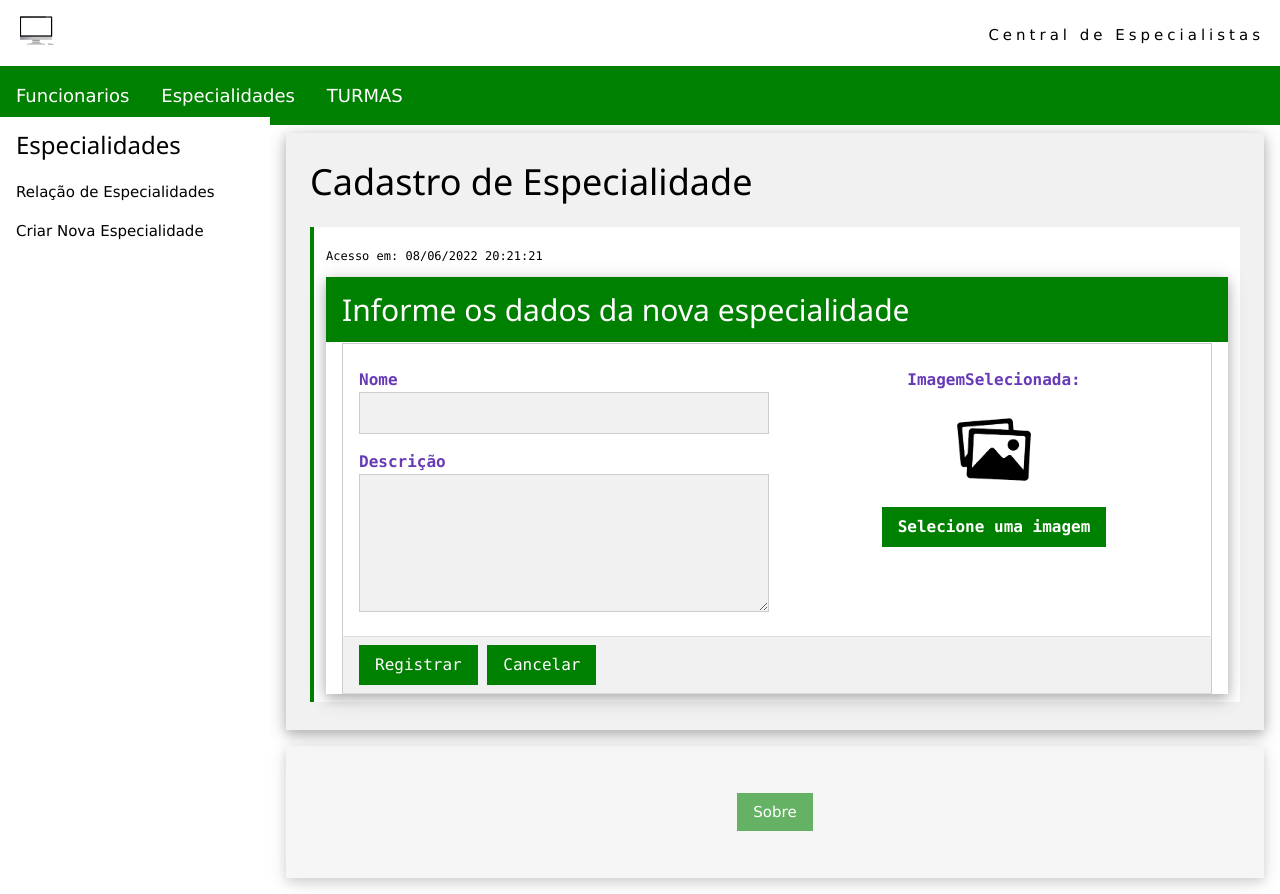
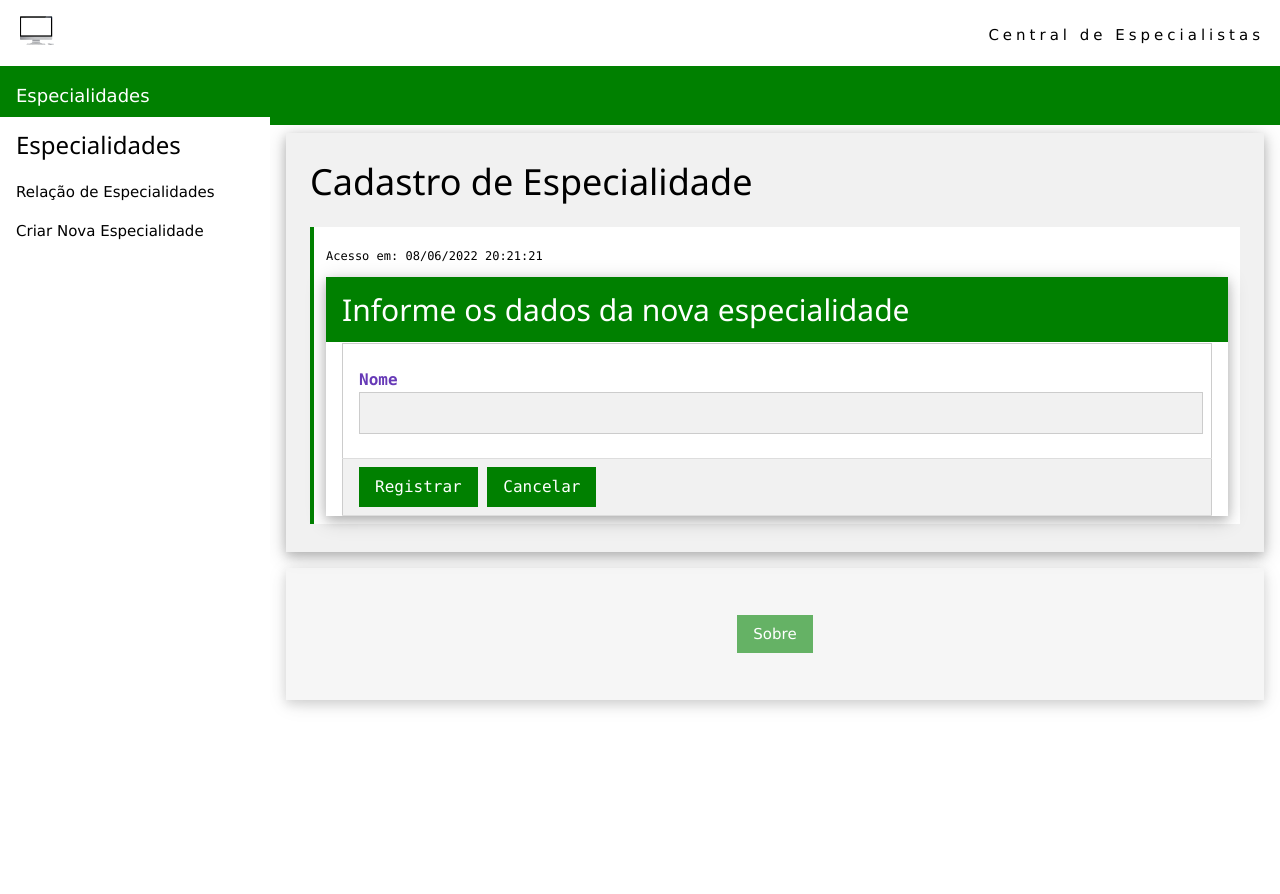
Before and after one commit to Sardagna/Experi-ncia-Criativa-Projetando-Solu-es-Computacionais, a PHP site: page /EspIncluir.php in a window 1280 px wide. After the commit the page ends 709 px from the top, so only its background shows below. Run offline with PHP 8.4, Linux system fonts and the light colour scheme.

Commit message:
alteraçoes em sala

```diff
--- a/EspAtualizar.php
+++ b/EspAtualizar.php
@@ -34,7 +34,7 @@
 
 <body onload="w3_show_nav('menuEsp')">
 
-	<!-- Inclui MENU.PHP
+	<!-- Inclui MENU.PHP -->
 <?php require 'menu.php'; ?>
 <?php require 'conectaBD.php'; ?>
 
--- a/EspIncluir.php
+++ b/EspIncluir.php
@@ -67,28 +67,13 @@
                                     <!-- input type="hidden" id="acaoForm" name="acaoForm" value="Contratar" -->
                                     <p>
                                         <label class="w3-text-deep-purple"><b>Nome</b></label>
-                                        <input class="w3-input w3-border w3-light-grey" name="Nome" type="text" pattern="[a-zA-Z\u00C0-\u00FF ]{10,100}$" title="Nome da especialidade entre 10 e 100 letras." required>
-                                    </p>
-                                    <p>
-                                        <label class="w3-text-deep-purple"><b>Descrição</b></label>
-                                        <textarea class="w3-input w3-border w3-light-grey " name="Descrição" rows="5" title="Texto Descritivo" required></textarea>
-                                    </p>
-                                </td>
-                                <td style="text-align:center">
-                                    <p>
-                                        <label class="w3-text-deep-purple"><b>ImagemSelecionada: </b></label>
-                                        <p><img id="imagemSelecionada" src="imagens/imagem.png" /></p>
-                                    </p>
-                                    <p>
-                                        <label class="w3-btn w3-theme"><b>Selecione uma imagem</b>
-                                        <input type="hidden" name="MAX_FILE_SIZE" value="16777215" />
-                                        <input type="file" id="Imagem" name="Imagem" accept="imagem/*" onchange="validaImagem(this);"></label>
+                                        <input class="w3-input w3-border w3-light-grey" name="Descricao" type="text" pattern="[a-zA-Z\u00C0-\u00FF ]{10,100}$" title="Nome da especialidade entre 10 e 100 letras." required>
                                     </p>
                                 </td>
                             <tr>
                                 <td colspan="2">
                                     <input type="submit" value="Registrar" class="w3-btn w3-theme">
-                                    <input type="button" value="Cancelar" class="w3-btn w3-theme" onclick="window.location.href='.'">
+                                    <input type="button" value="Cancelar" class="w3-btn w3-theme" onclick="window.location.href='EspListar.php'">
                                 </td>
                             </tr>
                         </table>
--- a/Menu.php
+++ b/Menu.php
@@ -7,7 +7,7 @@
 				}
 
 			</style>
-			<div class="w3-half" style="margin:4px 0 6px 0"><a href="."><img src='imagens/logo.png' alt=' IE Exemplo '></a>
+			<div class="w3-half" style="margin:4px 0 6px 0"><a href="."><img src='./Imagens/logo.png' alt=' IE Exemplo '></a>
 			</div>
 			<div class="w3-half w3-margin-top w3-wide w3-hide-medium w3-hide-small">
 				<div class="w3-right">Central de Especialistas</div>
@@ -15,9 +15,9 @@
 		</div>
 		<div class="w3-bar w3-theme w3-large" style="z-index:4;">
 			<a class="w3-bar-item w3-button w3-left w3-hide-large w3-hover-light-green w3-large w3-theme w3-padding-16" href="javascript:void(0)" onclick="w3_open()">☰</a>
-			<a class="w3-bar-item w3-button w3-hide-medium w3-hide-small w3-hover-light-green w3-padding-16" href="javascript:void(0)" onclick="w3_show_nav('menufunc')">Funcionarios</a>
+			<!--<a class="w3-bar-item w3-button w3-hide-medium w3-hide-small w3-hover-light-green w3-padding-16" href="javascript:void(0)" onclick="w3_show_nav('menufunc')">Funcionarios</a>-->
 			<a class="w3-bar-item w3-button w3-hide-medium w3-hide-small w3-hover-light-green w3-padding-16" href="javascript:void(0)" onclick="w3_show_nav('menuEsp')">Especialidades</a>
-			<a class="w3-bar-item w3-button w3-hide-medium w3-hide-small w3-hover-light-green w3-padding-16" href="javascript:void(0)" onclick="w3_show_nav('menuTurma')">TURMAS</a>
+		<!--	<a class="w3-bar-item w3-button w3-hide-medium w3-hide-small w3-hover-light-green w3-padding-16" href="javascript:void(0)" onclick="w3_show_nav('menuTurma')">TURMAS</a>-->
 		</div>
 	</div>
 
@@ -28,8 +28,8 @@
 			   class="w3-bar-item w3-button w3-theme w3-hover-light-green w3-padding-16" style="width:50%">Funcionarios</a>
 			<a href="javascript:void(0)" onclick="w3_show_nav('menuEsp')"
 			   class="w3-bar-item w3-button w3-theme w3-hover-light-green w3-padding-16" style="width:50%">Especialidades</a>
-			<a href="javascript:void(0)" onclick="w3_show_nav('menuTurma')"
-			   class="w3-bar-item w3-button w3-theme w3-hover-light-green w3-padding-16" style="width:50%">Turma</a>
+		<!--	<a href="javascript:void(0)" onclick="w3_show_nav('menuTurma')"
+			   class="w3-bar-item w3-button w3-theme w3-hover-light-green w3-padding-16" style="width:50%">Turma</a> -->
 		</div>
 		<a href="javascript:void(0)" onclick="w3_close()" class="w3-button w3-right w3-xlarge w3-hide-large"
 		   title="Close Menu">×</a>
```
Also changed, not shown: EspIncluir_exe.php (+4 -24 lines).
